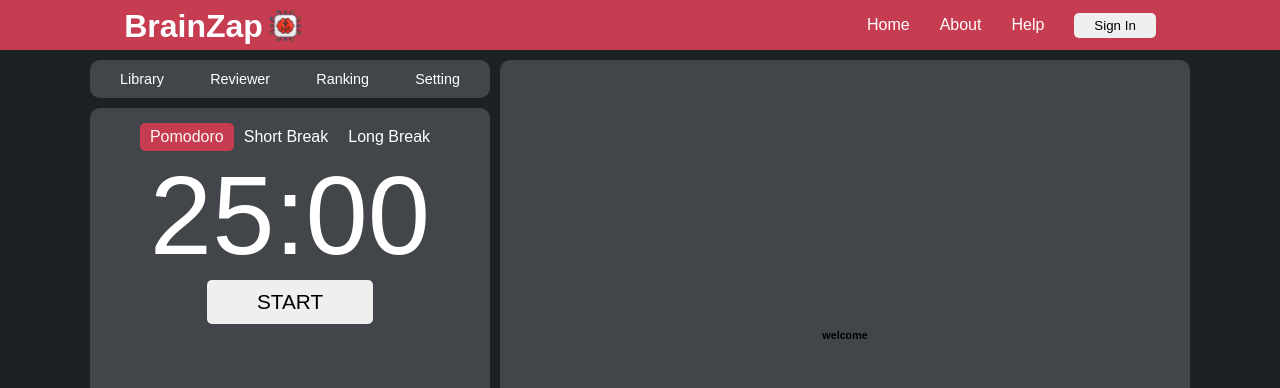
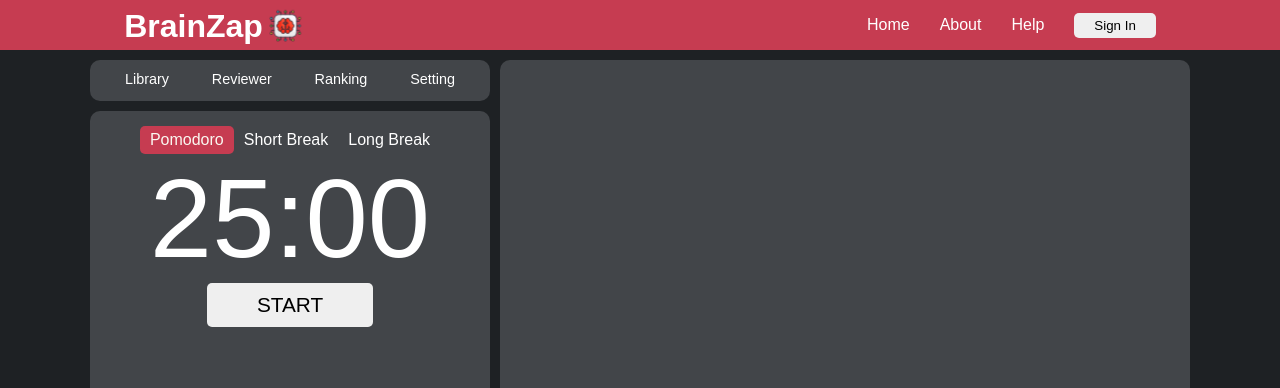
Before and after one commit to jomlx/BrainZap, a React (Vite) app in the folder react-app/: page / in a window 1280 px wide. Shown: the top 388 px of the page. Built offline with nearby package versions, Linux system fonts and the light colour scheme.

Commit message:
added minor changes

```diff
--- a/react-app/src/components/Library.jsx
+++ b/react-app/src/components/Library.jsx
@@ -4,7 +4,9 @@
     return(
         <div className="library-container">
             <div className="library-card">
-                <h6>welcome</h6>
+                <div className="reviewer-card">
+
+                </div>
             </div>
         </div>
     );
--- a/react-app/src/components/Navbar.jsx
+++ b/react-app/src/components/Navbar.jsx
@@ -3,10 +3,10 @@
     return(
         <nav className='navbar'>
             <ul className='navbar-menu'>
-            <li><a href="#">Library</a></li>
-            <li><a href="#">Reviewer</a></li>
-            <li><a href="#">Ranking</a></li>
-            <li><a href="#">Setting</a></li>
+            <li><a href="#" className='library'>Library</a></li>
+            <li><a href="#" className='Reviewer'>Reviewer</a></li>
+            <li><a href="#" className='Ranking'>Ranking</a></li>
+            <li><a href="#" className='Setting'>Setting</a></li>
             </ul>
         </nav>
     );
--- a/react-app/src/styles/navbar.css
+++ b/react-app/src/styles/navbar.css
@@ -8,9 +8,11 @@
 }
 
 .navbar-menu {
+    position: relative;
     list-style: none;
     display: flex;
     justify-content: space-between;
+    padding-bottom: 3px;
 }
 
 .navbar-menu a {
@@ -19,6 +21,72 @@
     font-size: .9rem;
 }
 
+/* Just a hover decoration for navigation menu's*/
+.library, .Reviewer, .Ranking, .Setting{
+    position: relative;
+    padding: 5px;
+
+}
+
+.library::after{
+    content: '';
+    position: absolute;
+    width: 0;
+    height: 3px;
+    background-color: white;
+    left: 0;
+    bottom: 0;
+    transition: width 0.3s ease;
+}
+
+.Reviewer::after{
+    content: '';
+    position: absolute;
+    width: 0;
+    height: 3px;
+    background-color: white;
+    left: 0;
+    bottom: 0;
+    transition: width 0.3s ease;
+}
+
+.Ranking::after{
+    content: '';
+    position: absolute;
+    width: 0;
+    height: 3px;
+    background-color: white;
+    left: 0;
+    bottom: 0;
+    transition: width 0.3s ease;
+}
+
+.Setting::after{
+    content: '';
+    position: absolute;
+    width: 0;
+    height: 3px;
+    background-color: white;
+    left: 0;
+    bottom: 0;
+    transition: width 0.3s ease;
+}
+
+.library:hover::after {
+    width: 60px;
+}
+
+.Reviewer:hover::after {
+    width: 75px;
+}
+
+.Ranking:hover::after {
+    width: 70px;
+}
+
+.Setting:hover::after {
+    width: 60px;
+}
 
 /* for smaller screen */
 @media screen and (max-width: 900px) {
```
